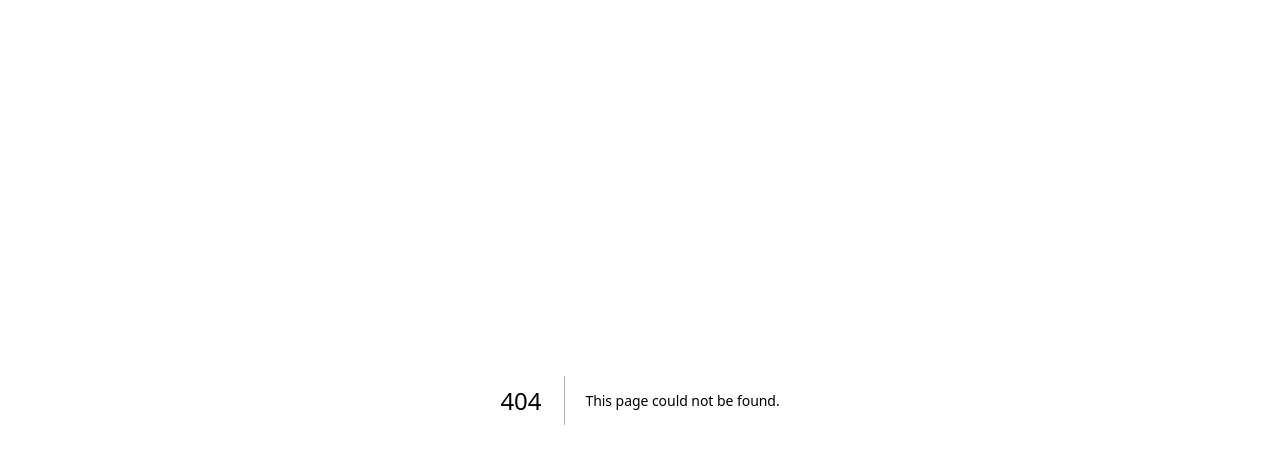
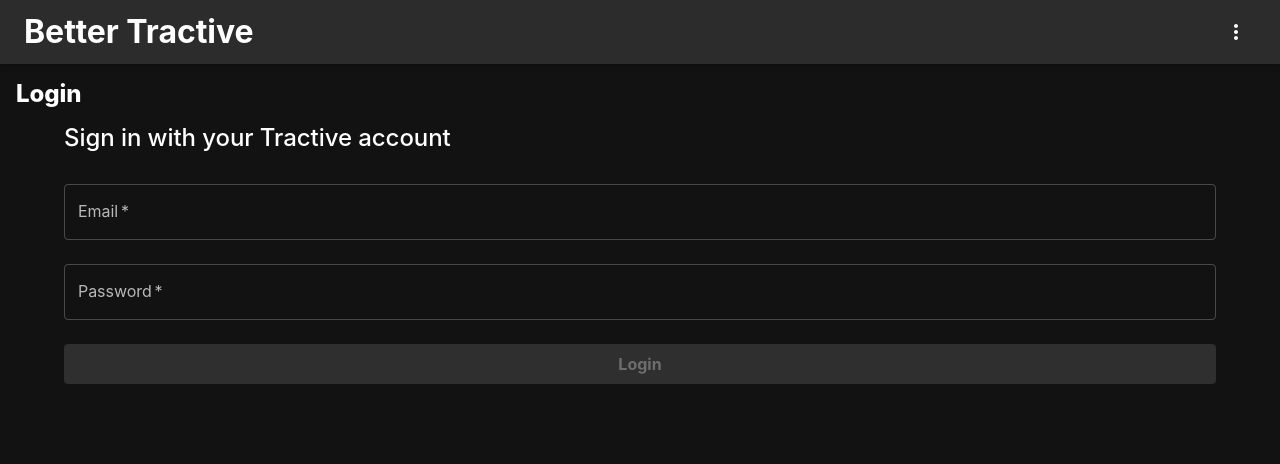
Before and after one commit to JustJoostNL/better-tractive, a Next.js app: page /login in a window 1280 px wide. Before the commit this address had no page. Shown: the top 464 px of the page. Built offline with nearby package versions, Linux system fonts and the light colour scheme.

Commit message:
finish login

```diff
--- a/package.json
+++ b/package.json
@@ -15,8 +15,11 @@
     "@mui/icons-material": "^5.16.6",
     "@mui/lab": "5.0.0-alpha.173",
     "@mui/material": "^5.16.6",
+    "cross-fetch": "^4.0.0",
     "next": "14.2.5",
+    "notistack": "^3.0.1",
     "react": "^18.2.0",
+    "react-cookie": "^7.2.0",
     "react-dom": "^18.2.0",
     "react-hotkeys-hook": "4.5.0",
     "react-json-tree": "^0.19.0",
--- a/src/components/layouts/Layout.tsx
+++ b/src/components/layouts/Layout.tsx
@@ -1,6 +1,7 @@
 import Head from "next/head";
 import React from "react";
-import { CssBaseline, ThemeProvider } from "@mui/material";
+import { CssBaseline, Grow, ThemeProvider } from "@mui/material";
+import { SnackbarProvider } from "notistack";
 import { theme } from "@/lib/theme/theme";
 
 const Layout = ({ children }: { children: React.ReactNode }) => {
@@ -14,8 +15,15 @@
         />
       </Head>
       <ThemeProvider theme={theme}>
-        <CssBaseline />
-        {children}
+        <SnackbarProvider
+          maxSnack={2}
+          autoHideDuration={3000}
+          anchorOrigin={{ vertical: "top", horizontal: "center" }}
+          TransitionComponent={Grow}
+        >
+          <CssBaseline />
+          {children}
+        </SnackbarProvider>
       </ThemeProvider>
     </>
   );
--- /dev/null
+++ b/src/hooks/useAuth.ts
@@ -0,0 +1,45 @@
+import { useRouter } from "next/router";
+import { useCallback } from "react";
+import { useCookies } from "react-cookie";
+
+interface IProps {
+  skipAuthCheck?: boolean;
+}
+
+export function useAuth({ skipAuthCheck }: IProps = { skipAuthCheck: false }) {
+  const [{ tractive_token }, setCookie, removeCookie] = useCookies<string>([
+    "tractive_token",
+  ]);
+  const router = useRouter();
+
+  const isAuthenticated = !!tractive_token;
+
+  if (typeof window !== "undefined" && !isAuthenticated && !skipAuthCheck) {
+    router.push(`/login?r=${router.pathname}`);
+  }
+
+  const handleSignIn = useCallback(
+    (token: string) => {
+      setCookie("tractive_token", token, {
+        maxAge: 60 * 60 * 24 * 6, //normally 7 days, but 6 to be safe
+      });
+
+      const redirectPath = router.query.r as string;
+      const redirect = redirectPath ? redirectPath : "/";
+      router.push(redirect);
+    },
+    [router, setCookie],
+  );
+
+  const handleSignOut = useCallback(() => {
+    removeCookie("tractive_token");
+    router.push("/login");
+  }, [removeCookie, router]);
+
+  return {
+    isAuthenticated,
+    token: tractive_token,
+    signIn: handleSignIn,
+    signOut: handleSignOut,
+  };
+}
--- a/src/lib/tractive/api.ts
+++ b/src/lib/tractive/api.ts
@@ -1,3 +1,4 @@
+import fetch from "cross-fetch";
 import {
   IAddressMetaResponse,
   IAuthTokenResponse,
--- a/src/lib/tractive/api_utils.ts
+++ b/src/lib/tractive/api_utils.ts
@@ -1,4 +1,4 @@
-export const tractiveBaseUrl = "https://graph.tractive.com";
+export const tractiveBaseUrl = "api/corsproxy?url=https://graph.tractive.com";
 export const tractiveClientId = "5728aa1fc9077f7c32000186";
 
 export enum TrackerCommand {
@@ -28,14 +28,15 @@
   body?: any,
   more?: any,
 ) {
-  const headers = new Headers();
-  headers.append("Content-Type", "application/json");
-  headers.append("X-Tractive-ID", tractiveClientId);
-  headers.append("Authorization", `Bearer ${authToken}`);
-
   return {
     method,
-    headers,
+    headers: {
+      Origin: "https://my.tractive.com",
+      Referer: "https://my.tractive.com/",
+      Authorization: `Bearer ${authToken}`,
+      "Content-Type": "application/json",
+      "X-Tractive-Client": tractiveClientId,
+    },
     body: body ? JSON.stringify(body) : undefined,
     ...more,
   };
--- /dev/null
+++ b/src/pages/api/corsproxy.ts
@@ -0,0 +1,51 @@
+import { NextApiRequest, NextApiResponse } from "next";
+
+const skippedPassThroughHeaders = [
+  "host",
+  "user-agent",
+  "content-length",
+  "accept",
+  "accept-encoding",
+  "accept-language",
+  "connection",
+  "cookie",
+  "origin",
+  "referer",
+  "sec-fetch-dest",
+  "sec-fetch-mode",
+  "sec-fetch-site",
+  "user-agent",
+];
+
+export default async function handler(
+  req: NextApiRequest,
+  res: NextApiResponse,
+) {
+  const { url } = req.query;
+  const headers = req.headers;
+  const body = req.body;
+
+  if (typeof url !== "string") {
+    return res.status(400).json({ error: "Invalid URL" });
+  }
+
+  const passThroughHeaders = Object.fromEntries(
+    Object.entries(headers).filter(
+      ([key]) => !skippedPassThroughHeaders.includes(key),
+    ),
+  );
+
+  try {
+    const response = await fetch(url, {
+      method: req.method,
+      headers: {
+        ...(passThroughHeaders as Record<string, string>),
+      },
+      body: body ? JSON.stringify(body) : undefined,
+    });
+
+    return res.status(response.status).send(await response.text());
+  } catch (error: any) {
+    res.status(500).json({ error: error.message });
+  }
+}
--- a/src/pages/index.tsx
+++ b/src/pages/index.tsx
@@ -1,8 +1,13 @@
 import React from "react";
 import { Typography } from "@mui/material";
 import { ContentLayout } from "@/components/layouts/ContentLayout";
+import { useAuth } from "@/hooks/useAuth";
 
 export default function Index() {
+  const auth = useAuth();
+
+  if (!auth.isAuthenticated) return null;
+
   return (
     <ContentLayout title="Home">
       <Typography variant="h3" px={2}>
--- /dev/null
+++ b/src/pages/login.tsx
@@ -0,0 +1,80 @@
+import {
+  Button,
+  Container,
+  FormControl,
+  TextField,
+  Typography,
+} from "@mui/material";
+import { useCallback, useState } from "react";
+import { enqueueSnackbar } from "notistack";
+import { ContentLayout } from "@/components/layouts/ContentLayout";
+import { useAuth } from "@/hooks/useAuth";
+import { getAuthToken } from "@/lib/tractive/api";
+
+const emailRegex = /^[a-zA-Z0-9._%+-]+@[a-zA-Z0-9.-]+\.[a-zA-Z]{2,}$/;
+
+export default function LoginPage() {
+  const auth = useAuth({ skipAuthCheck: true });
+
+  const [emailValue, setEmailValue] = useState<string | undefined>(undefined);
+  const [passwordValue, setPasswordValue] = useState<string | undefined>(
+    undefined,
+  );
+
+  const handleLogin = useCallback(async () => {
+    if (emailValue && passwordValue) {
+      const userToken = await getAuthToken(emailValue, passwordValue);
+      if (!userToken) {
+        enqueueSnackbar("Invalid email or password", { variant: "error" });
+        return;
+      }
+
+      auth.signIn(userToken);
+    }
+  }, [auth, emailValue, passwordValue]);
+
+  return (
+    <ContentLayout title="Login">
+      <Container>
+        <Typography variant="h3" mb={2}>
+          Sign in with your Tractive account
+        </Typography>
+
+        <FormControl fullWidth>
+          <TextField
+            label="Email"
+            type="email"
+            value={emailValue}
+            helperText={
+              emailValue && !emailRegex.test(emailValue)
+                ? "Please enter a valid email address"
+                : undefined
+            }
+            error={Boolean(emailValue && !emailRegex.test(emailValue))}
+            onChange={(e) => setEmailValue(e.target.value)}
+            margin="normal"
+            required
+          />
+          <TextField
+            label="Password"
+            type="password"
+            value={passwordValue}
+            onChange={(e) => setPasswordValue(e.target.value)}
+            margin="normal"
+            required
+          />
+
+          <Button
+            variant="contained"
+            color="primary"
+            disabled={!emailValue || !passwordValue}
+            sx={{ mt: 2 }}
+            onClick={handleLogin}
+          >
+            Login
+          </Button>
+        </FormControl>
+      </Container>
+    </ContentLayout>
+  );
+}
```
Also changed, not shown: src/hooks/useCookies.ts (added, +21 -0 lines), 1 other file (tests, documents, lock files or other folders).
